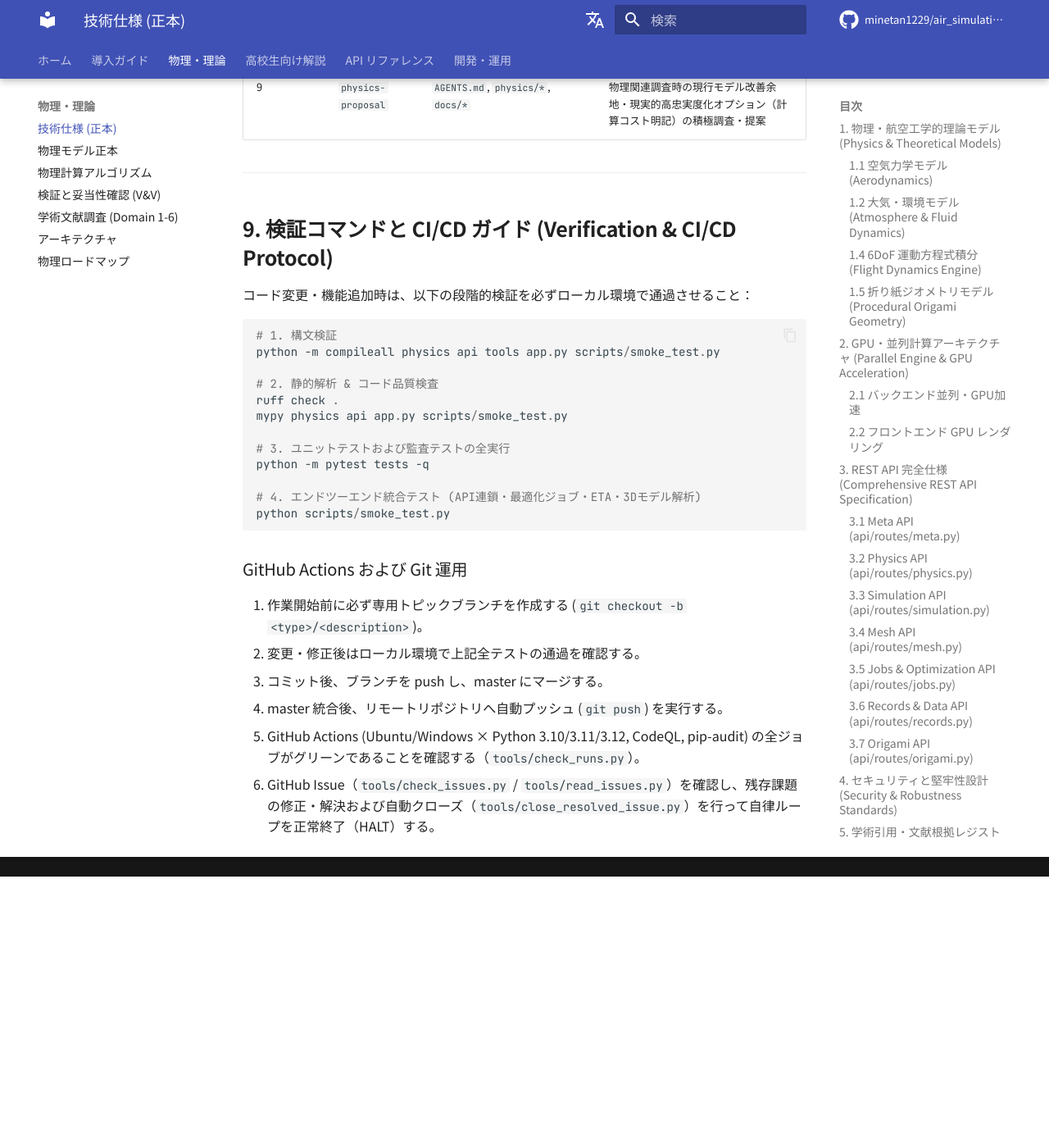
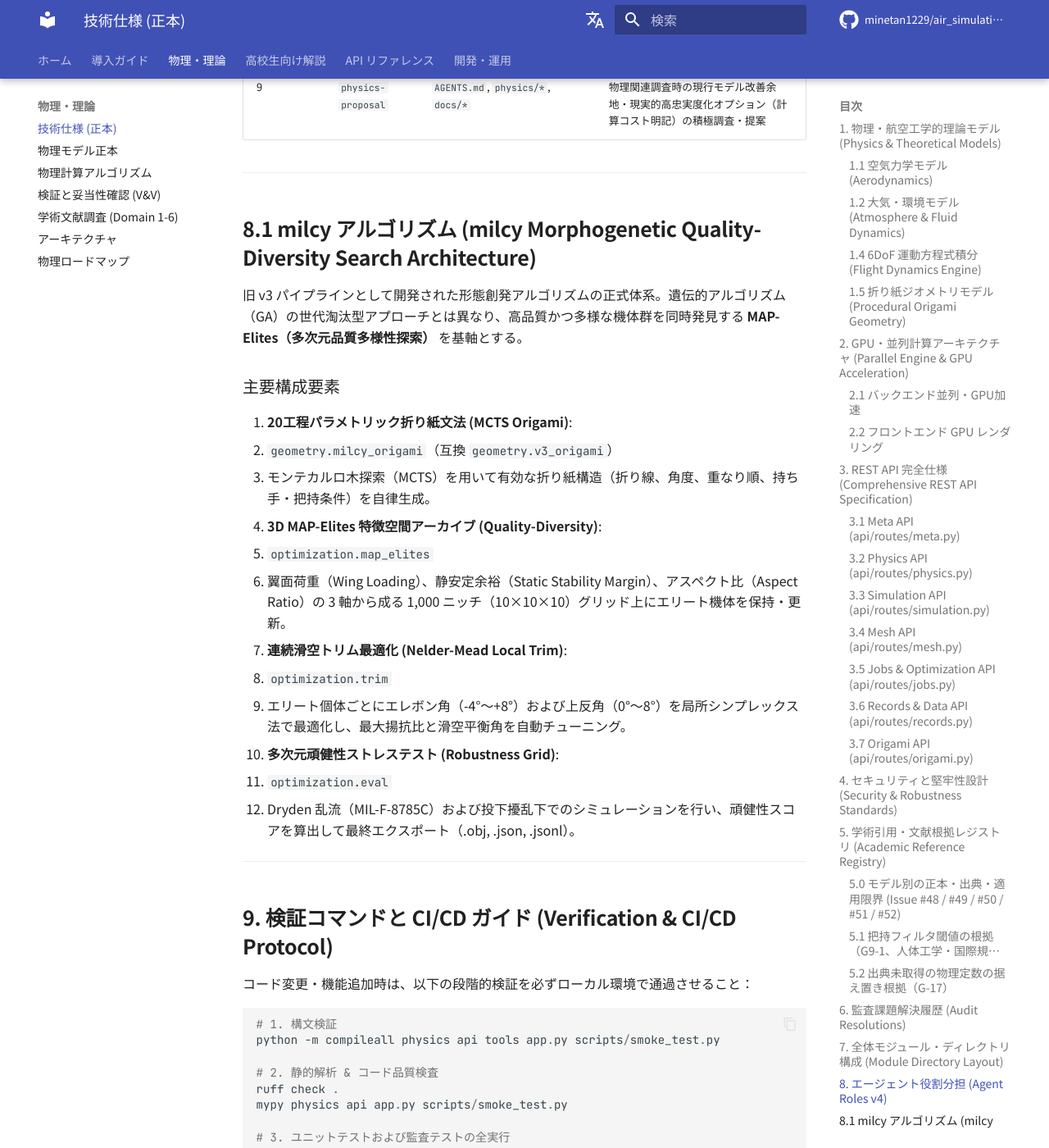
Before and after one commit to minetan1229/air_simulation, an MkDocs documentation site: the page built from docs/SPECIFICATION.md, in a window 1280 px wide and 1400 px high, scrolled down 15576 px. Shown: the whole window at 82% size. Built offline with MkDocs 1.6.1 and Material for MkDocs 9.7.7, drawn with Linux system fonts in a browser that asks for light colours; comment, search, counter and statistics services are not loaded; before the commit the page ends 16645 px from its top, so only the background shows below that.

Commit message:
feat(milcy): formalize v3 non-GA morphogenetic pipeline as milcy algorithm

```diff
--- a/docs/SPECIFICATION.md
+++ b/docs/SPECIFICATION.md
@@ -360,6 +360,26 @@ physics/origami_genome.py の GripThresholds 既定（最低高さ 8 mm / 前後
 
 ---
 
+## 8.1 milcy アルゴリズム (milcy Morphogenetic Quality-Diversity Search Architecture)
+
+旧 v3 パイプラインとして開発された形態創発アルゴリズムの正式体系。遺伝的アルゴリズム（GA）の世代淘汰型アプローチとは異なり、高品質かつ多様な機体群を同時発見する **MAP-Elites（多次元品質多様性探索）** を基軸とする。
+
+### 主要構成要素
+1. **20工程パラメトリック折り紙文法 (MCTS Origami)**:
+   - `geometry.milcy_origami`（互換 `geometry.v3_origami`）
+   - モンテカルロ木探索（MCTS）を用いて有効な折り紙構造（折り線、角度、重なり順、持ち手・把持条件）を自律生成。
+2. **3D MAP-Elites 特徴空間アーカイブ (Quality-Diversity)**:
+   - `optimization.map_elites`
+   - 翼面荷重（Wing Loading）、静安定余裕（Static Stability Margin）、アスペクト比（Aspect Ratio）の 3 軸から成る 1,000 ニッチ（10×10×10）グリッド上にエリート機体を保持・更新。
+3. **連続滑空トリム最適化 (Nelder-Mead Local Trim)**:
+   - `optimization.trim`
+   - エリート個体ごとにエレボン角（-4°〜+8°）および上反角（0°〜8°）を局所シンプレックス法で最適化し、最大揚抗比と滑空平衡角を自動チューニング。
+4. **多次元頑健性ストレステスト (Robustness Grid)**:
+   - `optimization.eval`
+   - Dryden 乱流（MIL-F-8785C）および投下擾乱下でのシミュレーションを行い、頑健性スコアを算出して最終エクスポート（.obj, .json, .jsonl）。
+
+---
+
 ## 9. 検証コマンドと CI/CD ガイド (Verification & CI/CD Protocol)
 
 コード変更・機能追加時は、以下の段階的検証を必ずローカル環境で通過させること：
```
Also changed, not shown: .agents/Knowledge.md (+1 -1 lines), .agents/Project.md (+5 -5 lines), milcy/__init__.py (added, +19 -0 lines), 3 other files.
